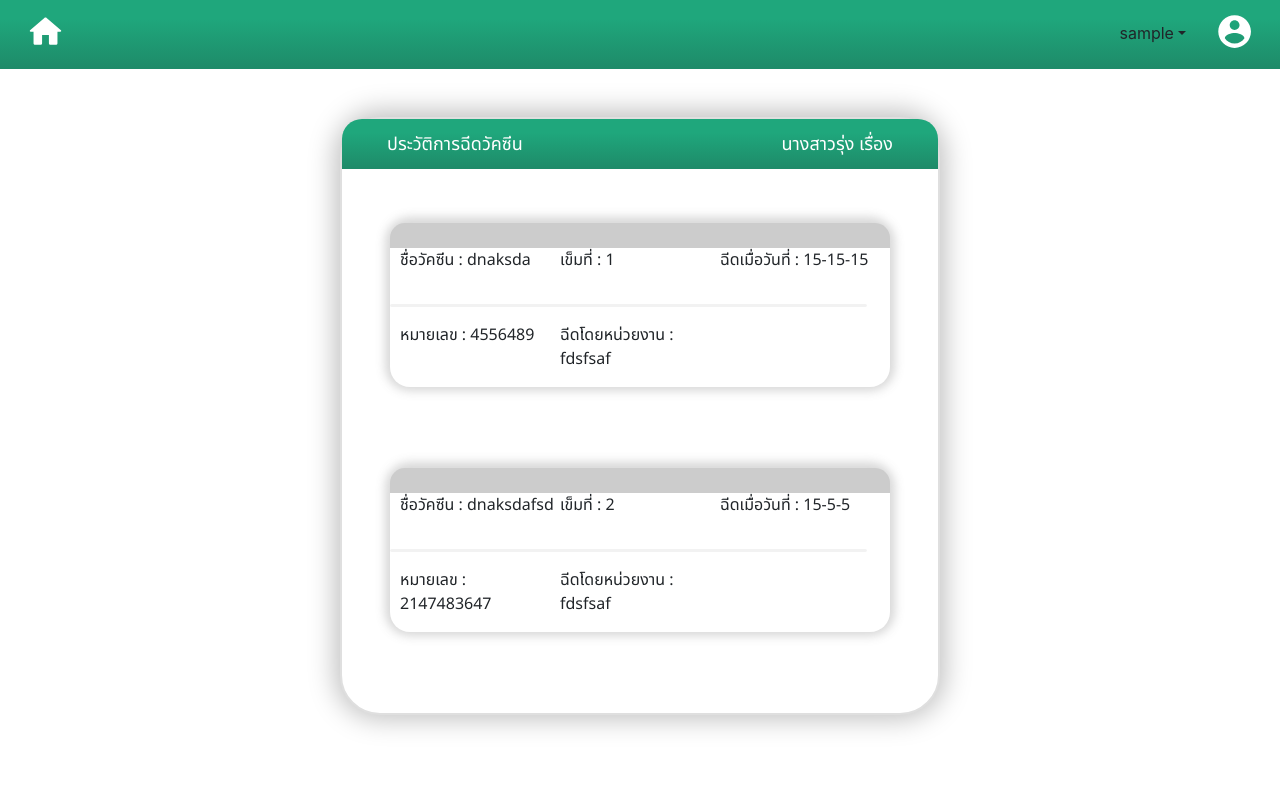
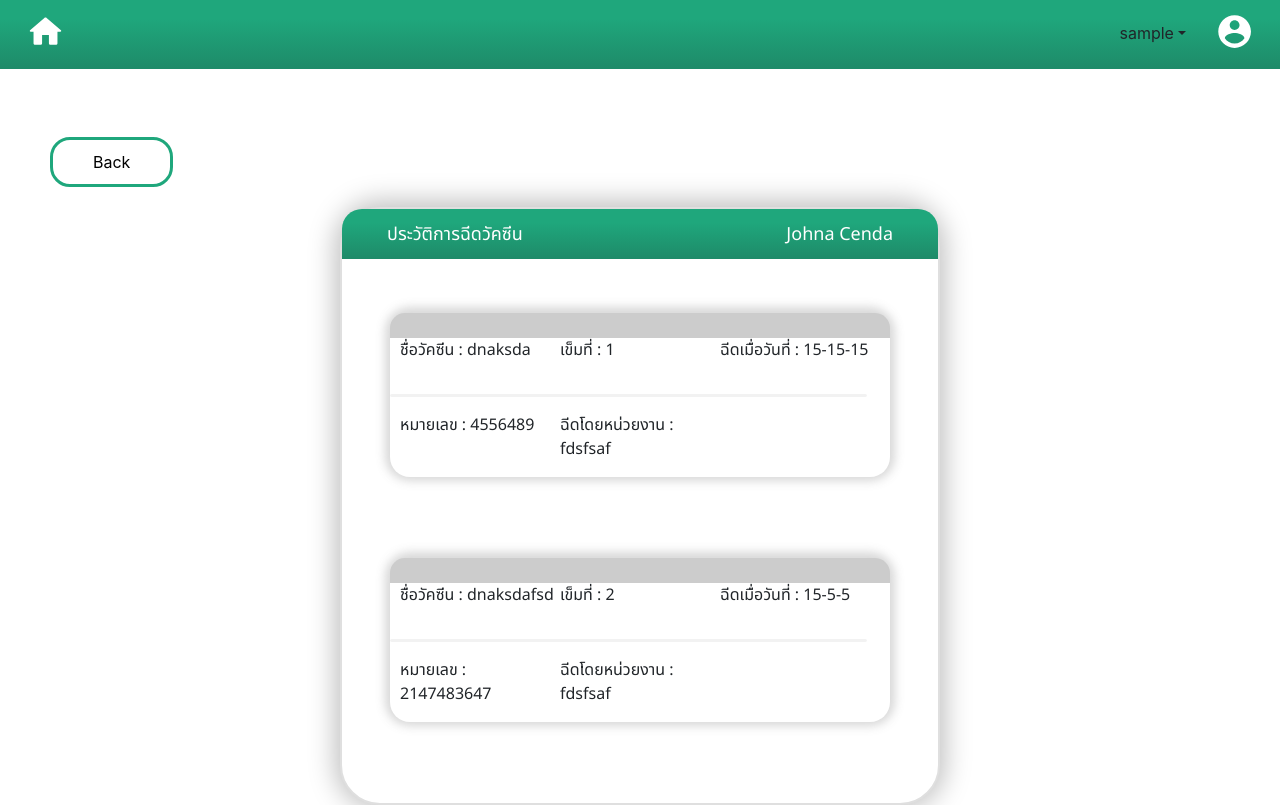
Before and after one commit to HRZXD/supmed-webapp, a PHP site: page /vaccine.php?user_id=12345 in a window 1280 px wide. Before the commit the page ends 730 px from the top, so only its background shows below. Run offline with PHP 8.4, Linux system fonts and the light colour scheme; the visitor is signed in with stand-in values (Sample User, id 1); data comes from the database, SQL or seed files in the repository.

Commit message:
update 2-12

```diff
--- /dev/null
+++ b/css/btn-back.css
@@ -0,0 +1,18 @@
+.button-back button{
+    margin: 20px 50px;
+    padding: 10px 40px;
+    border: 3px solid #1FA77C;
+    background: none;
+    border-radius: 20px;
+    transition: all 0.5s;
+}
+
+.button-back button:hover{
+    border: 3px solid #1FA77C;
+    background: linear-gradient(180deg, #1FA77C 0%, #1E8B69 87.5%);
+}
+
+.button-back a {
+    text-decoration: none;
+    color: black;
+}
--- a/css/loginstyle1.css
+++ b/css/loginstyle1.css
@@ -18,7 +18,7 @@
     height: 450px;
     flex-shrink: 0;
     background: white;
-    border: 2px solid rgb(230, 211, 211);
+    border: none;
     border-radius: 20px;
     display: flex;
     justify-content: center;
@@ -29,10 +29,13 @@
 
 .input-box {
     position: relative;
-    width: 450px;
     margin: 30px 0;
     border-bottom: 2px solid white;
     bottom: 40px;
+}
+
+.input-box input {
+    padding: 0 60px;
 }
 
 .input-box .icon {
@@ -95,7 +98,7 @@
     width: 100%;
     height: 55px;
     border-radius: 40px;
-    border: 5px solid  #1E8B69;
+    border: 3px solid  #1E8B69;
     outline: none;
     color: black;
     cursor: pointer;
@@ -104,6 +107,7 @@
     overflow: hidden;
     position: relative;
     letter-spacing: 2px;
+    background: none;
 
 }
 
--- a/index.php
+++ b/index.php
@@ -20,7 +20,7 @@ if ($_SERVER["REQUEST_METHOD"] == "POST") {
 }
 ?>
 
-<img src="https://vichaivej-omnoi.com/wp-content/uploads/2021/09/%E0%B8%A5%E0%B8%B9%E0%B8%81%E0%B8%95%E0%B8%B4%E0%B8%94%E0%B9%82%E0%B8%84%E0%B8%A7%E0%B8%B4%E0%B8%94-19%E0%B8%95%E0%B9%89%E0%B8%AD%E0%B8%87%E0%B8%97%E0%B8%B3%E0%B8%AD%E0%B8%A2%E0%B9%88%E0%B8%B2%E0%B8%87%E0%B9%84%E0%B8%A3.jpg" alt="hostipal" width="100%" height="100%">
+<img src="img/banner.jpg" alt="hostipal" width="100%" height="700px">
 <br><br><br><br>
     <div class="contain1 mb-5">
         <center><h1>ค้นหาประวัติผู้ป่วย</h1></center>
--- a/layout/header.php
+++ b/layout/header.php
@@ -25,6 +25,7 @@ require_once "session.php"
     <link rel="stylesheet" href="css/main.css">
     <link rel="stylesheet" href="css/casehistory.css">
     <link rel="stylesheet" href="css/vaccine-style.css">
+    <link rel="stylesheet" href="css/btn-back.css">
 </head>
 
 <body>
--- a/vaccine.php
+++ b/vaccine.php
@@ -5,7 +5,7 @@ require_once "database/controller.php";
 require_once "database/connect.php";
 require_once "layout/check_admin.php";
 $userID = $_GET["user_id"];
-
+$result = $controller->getDetails($userID);
 $sql = "SELECT * FROM vaccine WHERE user_id = :user_id";
 $stmt = $pdo->prepare($sql);
 $stmt->bindParam(':user_id', $userID, PDO::PARAM_INT);
@@ -15,12 +15,14 @@ $vaccineData = $stmt->fetchAll(PDO::FETCH_ASSOC);
 ?>
 <br>
 <br>
+<div class="button-back"><a href="old-record.php?user_id=<?php echo $userID;?>"><button>Back</button></a>
+</div>
 <div class="contain-main-vaccine">
     <div class="container-vaccine">
         <div class="top-con">
             <div class="text-topic-vaccine">
                 <p class="record-text">ประวัติการฉีดวัคซีน</p>
-                <p class="fullname">นางสาวรุ่ง เรื่อง</p>
+                <p class="fullname"><?php echo $result['fname']," ",$result['lname'];?></p>
             </div>
         </div>
         <br> <br>
```
Also changed, not shown: img/pitching_supmed_test.jpg (added).
